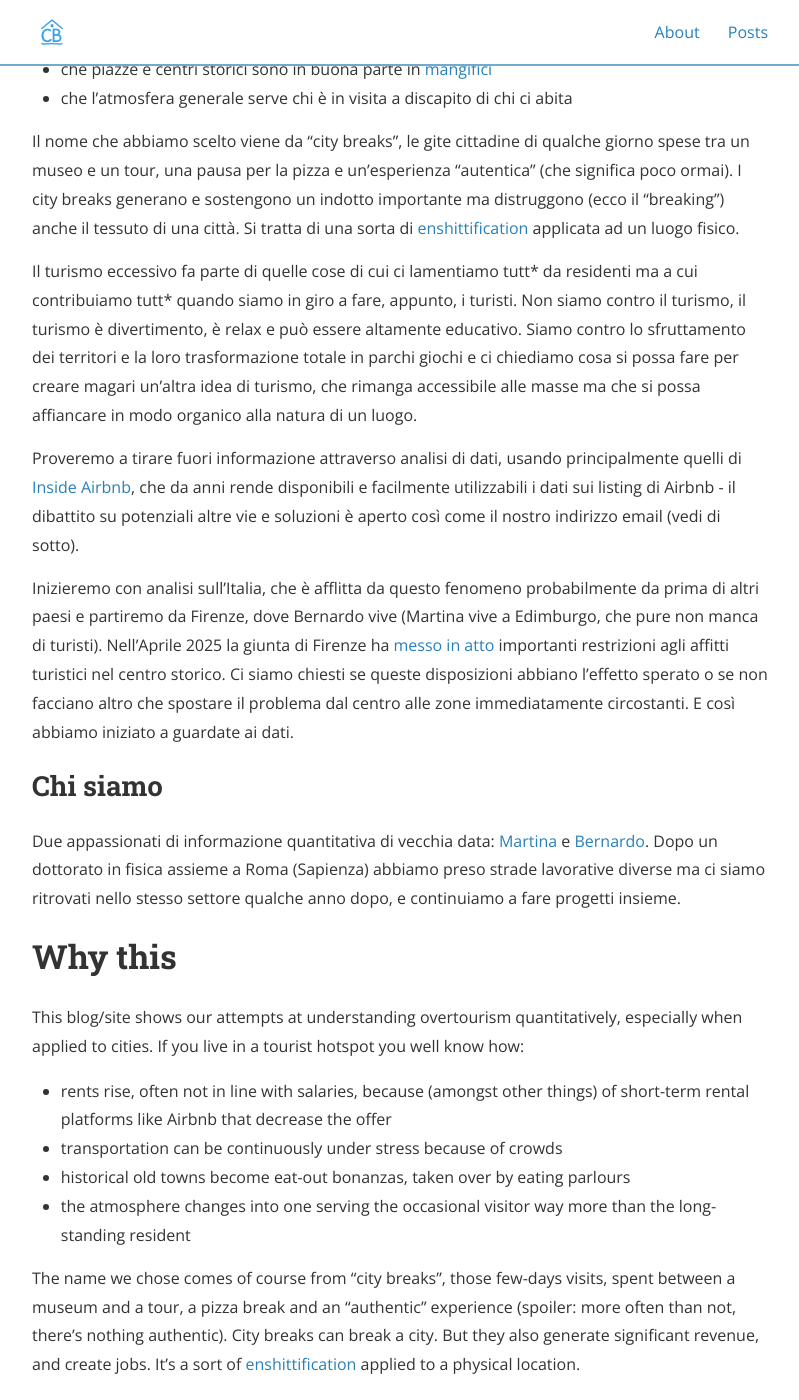
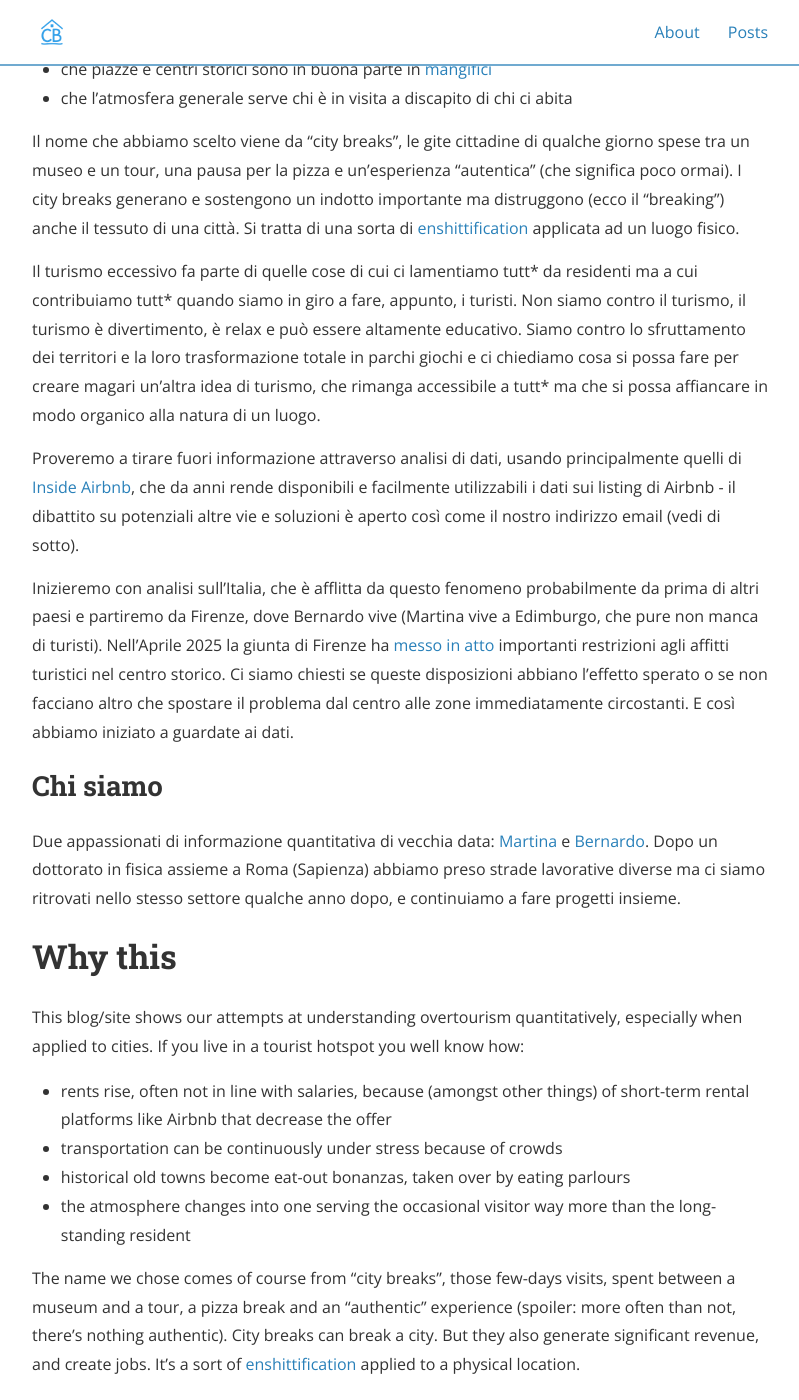
Before and after one commit to bernomone/citybreaking, a Jekyll site: the page built from about.md, in a window 1280 px wide and 1400 px high, scrolled down 469 px. Shown: the whole window, without its empty margins (240-1039 px from the left). Built offline with Jekyll 4.4.1, drawn with Linux system fonts in a browser that asks for light colours; nearby versions of some CDN libraries; some of the changed text lies outside the part shown.

Commit message:
miglioramenti

```diff
--- a/about.md
+++ b/about.md
@@ -17,7 +17,7 @@ Questo sito raccoglie i nostri tentativi di capire quantitativamente il fenomeno
 
 Il nome che abbiamo scelto viene da "city breaks", le gite cittadine di qualche giorno spese tra un museo e un tour, una pausa per la pizza e un'esperienza "autentica" (che significa poco ormai). I city breaks generano e sostengono un indotto importante ma distruggono (ecco il "breaking") anche il tessuto di una città. Si tratta di una sorta di [enshittification](https://en.wikipedia.org/wiki/Enshittification#) applicata ad un luogo fisico.
 
-Il turismo eccessivo fa parte di quelle cose di cui ci lamentiamo tutt* da residenti ma a cui contribuiamo tutt* quando siamo in giro a fare, appunto, i turisti. Non siamo contro il turismo, il turismo è divertimento, è relax e può essere altamente educativo. Siamo contro lo sfruttamento dei territori e la loro trasformazione totale in parchi giochi e ci chiediamo cosa si possa fare per creare magari un'altra idea di turismo, che rimanga accessibile alle masse ma che si possa affiancare in modo organico alla natura di un luogo.
+Il turismo eccessivo fa parte di quelle cose di cui ci lamentiamo tutt* da residenti ma a cui contribuiamo tutt* quando siamo in giro a fare, appunto, i turisti. Non siamo contro il turismo, il turismo è divertimento, è relax e può essere altamente educativo. Siamo contro lo sfruttamento dei territori e la loro trasformazione totale in parchi giochi e ci chiediamo cosa si possa fare per creare magari un'altra idea di turismo, che rimanga accessibile a tutt* ma che si possa affiancare in modo organico alla natura di un luogo.
 
 Proveremo a tirare fuori informazione attraverso analisi di dati, usando principalmente quelli di [Inside Airbnb](https://insideAirbnb.com/about/), che da anni rende disponibili e facilmente utilizzabili i dati sui listing di Airbnb - il dibattito su potenziali altre vie e soluzioni è aperto così come il nostro indirizzo email (vedi di sotto).
 
```
Also changed, not shown: other parts of about.md (+1 -1 lines).
